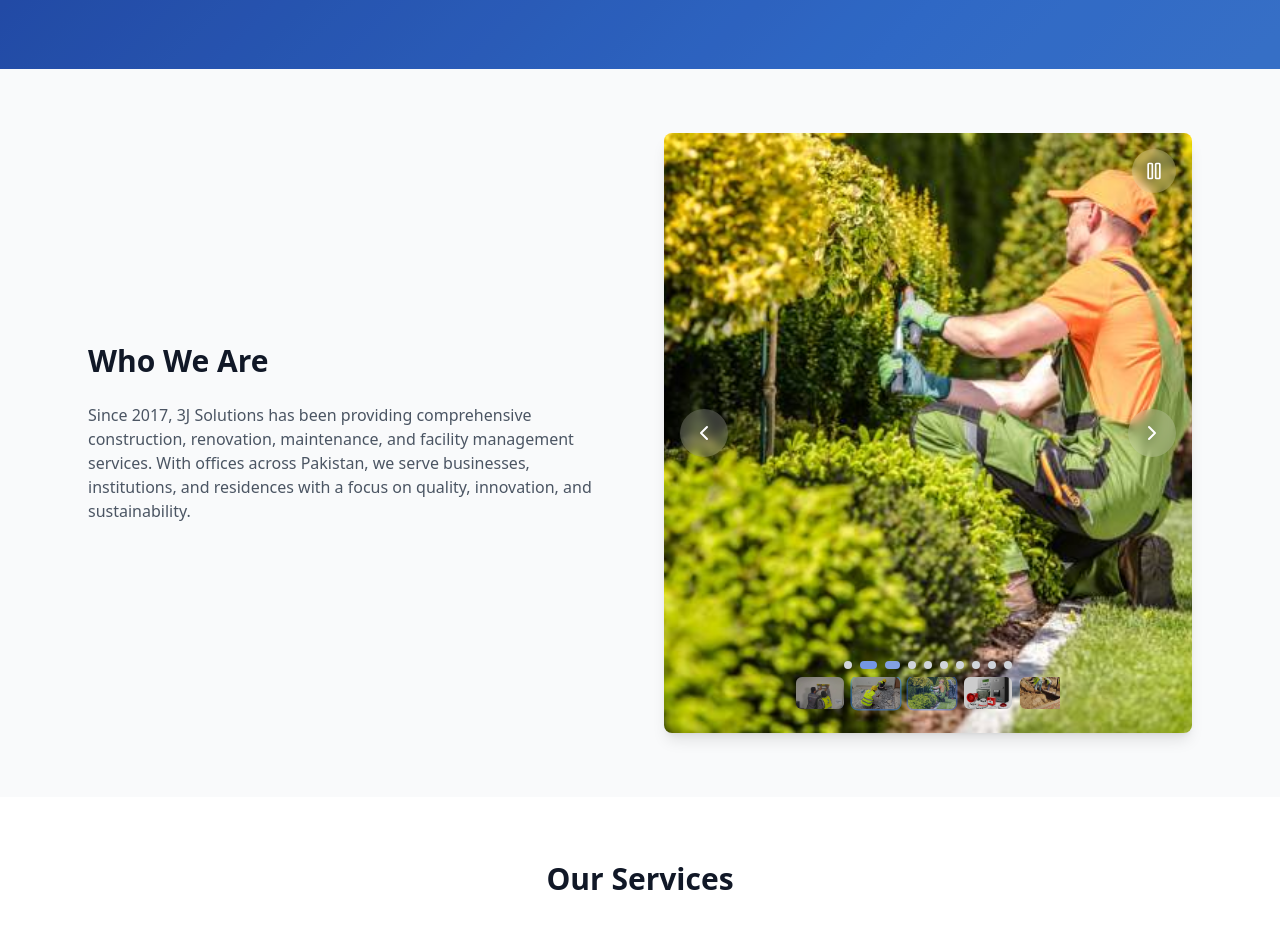
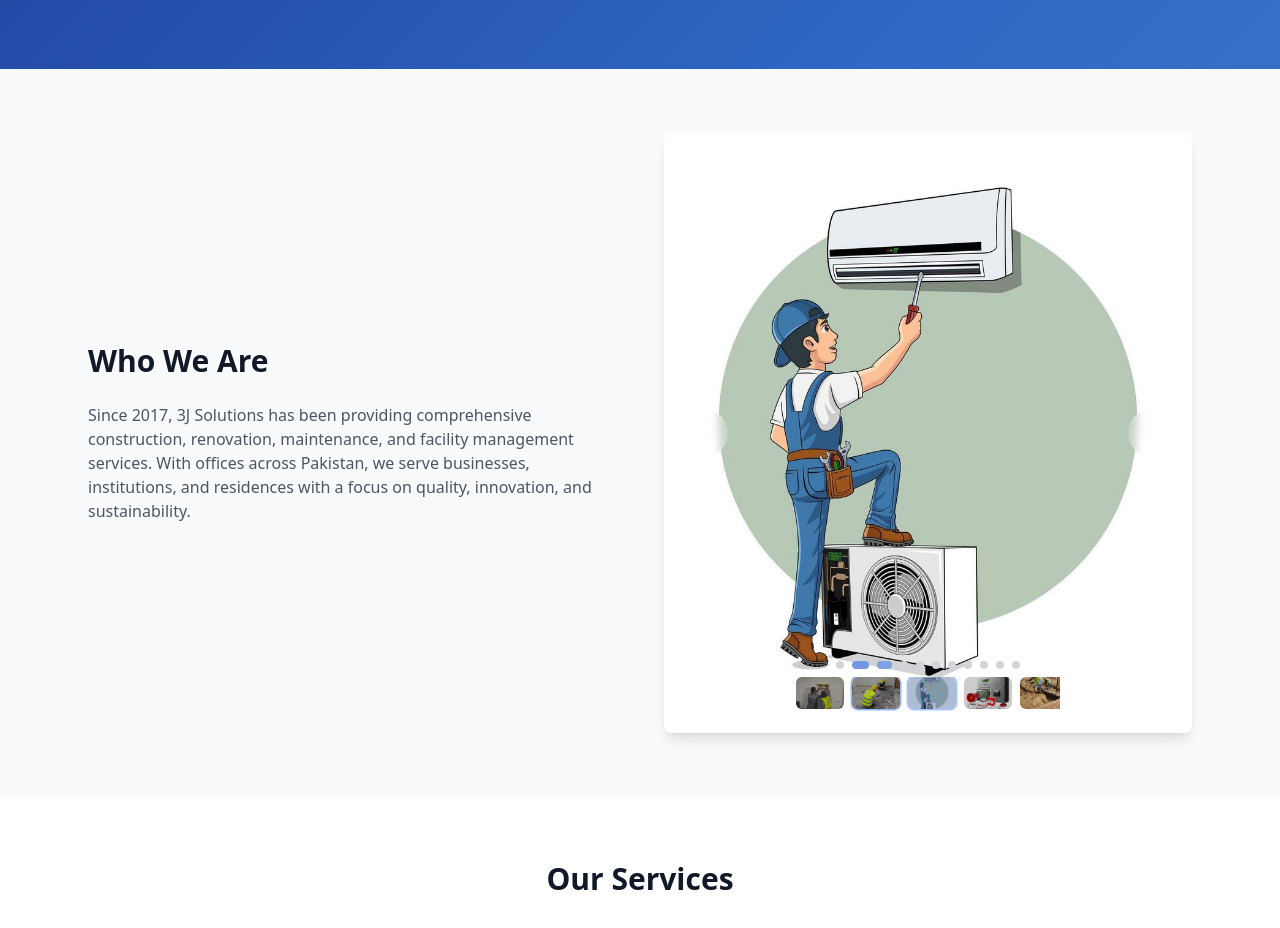
Before and after one commit to ru27606-netizen/3j-solutions, a Next.js app: page / in a window 1280 px wide. Shown: the part 380-1308 px from the top of the page. Built offline with nearby package versions, Linux system fonts and the light colour scheme; grey boxes are pictures that could not be loaded.

Commit message:
Add changes to app/services/page.tsx and components/HomepageImageSlider.tsx

```diff
--- a/app/services/page.tsx
+++ b/app/services/page.tsx
@@ -29,7 +29,6 @@ const services = [
 	{
 		title: "Allied & General Supplies",
 		points: [
-			"Solar equipment supply",
 			"Furniture & fixtures",
 			"General order supplies, import/export",
 		],
--- a/components/HomepageImageSlider.tsx
+++ b/components/HomepageImageSlider.tsx
@@ -17,7 +17,7 @@ const homepageImages = [
     description: "Quality construction and renovation projects"
   },
   {
-    src: "/facility1.jpg",
+    src: "/hvac1.jpg",
     alt: "Facility Management",
     title: "Facility Management",
     description: "Comprehensive facility management solutions"
@@ -46,18 +46,24 @@ const homepageImages = [
     title: "Allied Services",
     description: "Comprehensive supply and support services"
   },  {
-    src: "/web2.jpg",
+    src: "/solar7.jpg",
     alt: "General Supplies",
     title: "General Supplies",
     description: "Reliable supply chain management"
   },  {
-    src: "/web1.jpg",
+    src: "/supplies1.jpg",
     alt: "General Supplies",
     title: "General Supplies",
     description: "Reliable supply chain management"
   },
   {
     src: "/supplies2.jpg",
+    alt: "General Supplies",
+    title: "General Supplies",
+    description: "Reliable supply chain management"
+  },
+    {
+    src: "/supplies3.jpg",
     alt: "General Supplies",
     title: "General Supplies",
     description: "Reliable supply chain management"
```
